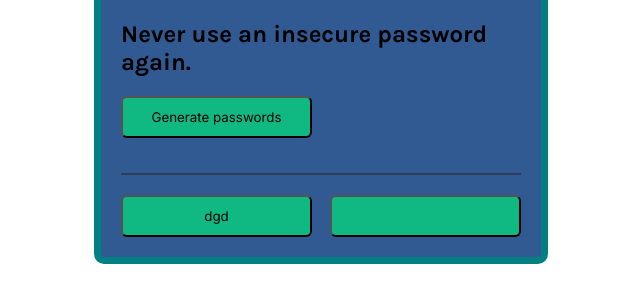
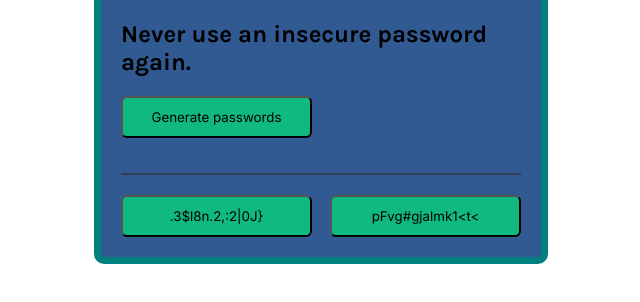
Before and after one commit to Lizyadanna/RandomPasswordGenerator, a plain HTML site: page index.html in a window 1280 px wide. Both pictures are taken after a click on the button "Generate passwords". Shown: the part 174-476 px from the top of the page, without its empty margins (319-959 px from the left). Drawn offline with Linux system fonts and the light colour scheme.

Commit message:
JS functionality added

```diff
--- a/index.html
+++ b/index.html
@@ -5,7 +5,6 @@
     <meta name="viewport" content="width=device-width, initial-scale=1.0" />
     <title>Document</title>
     <link rel="stylesheet" href="styles.css" />
-    <link rel="stylesheet" href="index.js" />
     <link rel="preconnect" href="https://fonts.googleapis.com" />
     <link rel="preconnect" href="https://fonts.gstatic.com" crossorigin />
     <link
@@ -26,12 +25,15 @@
         <span class="color-text">random password</span>
       </h1>
       <h2>Never use an insecure password again.</h2>
-      <button>Generate passwords</button>
+      <button class="gen-pass" onclick="generatePasswords()">
+        Generate passwords
+      </button>
       <div class="line"></div>
       <div class="container-buttons">
-        <button class="pass-one">dgd</button>
-        <button class="pass-two"></button>
+        <button class="pass-one" id="pass-one"></button>
+        <button class="pass-two" id="pass-two"></button>
       </div>
     </div>
   </body>
+  <script src="index.js"></script>
 </html>
--- a/index.js
+++ b/index.js
@@ -0,0 +1,17 @@
+const characters = ["A","B","C","D","E","F","G","H","I","J","K","L","M","N","O","P","Q","R","S","T","U","V","W","X","Y","Z","a","b","c","d","e","f","g","h","i","j","k","l","m","n","o","p","q","r","s","t","u","v","w","x","y","z", "0", "1", "2", "3", "4", "5", "6", "7", "8", "9","~","`","!","@","#","$","%","^","&","*","(",")","_","-","+","=","{","[","}","]",",","|",":",";","<",">",".","?","/"];
+
+function generatePassword(length) {
+    let password = '';
+    for (let i = 0; i < length; i++) {
+        const randomIndex = Math.floor(Math.random() * characters.length);
+        password += characters[randomIndex];
+    }
+    return password;
+}
+
+function generatePasswords() {
+    const passOne = document.getElementById('pass-one');
+    const passTwo = document.getElementById('pass-two');
+    passOne.textContent = generatePassword(15);
+    passTwo.textContent = generatePassword(15);
+}
--- a/styles.css
+++ b/styles.css
@@ -44,6 +44,10 @@ h2 {
     color: #4ADF86;
 }
 
+.gen-pass {
+    cursor: pointer;
+}
+
 .image-btn {
     width: 191px;
     height: 42px;
```
